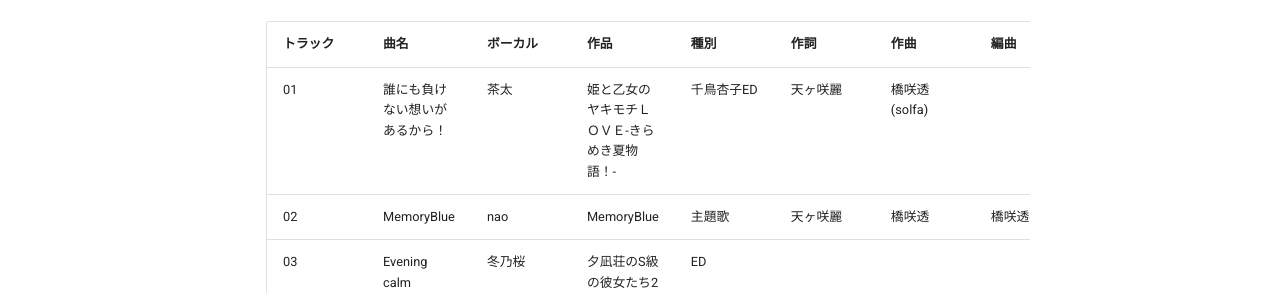
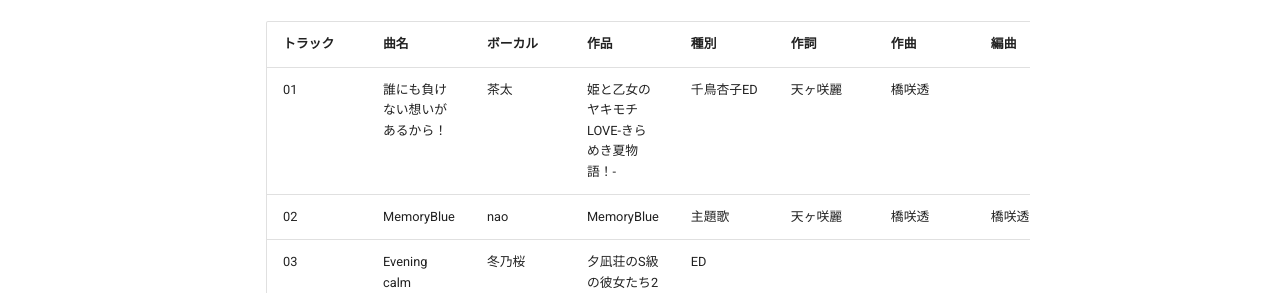
Before and after one commit to onihusube/ensonglog, an MkDocs documentation site: the page built from docs/2024/音源個別/chronicle ～blooming～.md, in a window 1280 px wide and 900 px high. Shown: the part 299-592 px from the top of the window. Built offline with MkDocs 1.6.1 and Material for MkDocs 9.7.7, drawn with Linux system fonts in a browser that asks for light colours; comment, search, counter and statistics services are not loaded.

Commit message:
修正と追記

```diff
--- a/docs/2024/音源個別/chronicle ～blooming～.md
+++ b/docs/2024/音源個別/chronicle ～blooming～.md
@@ -4,7 +4,7 @@
 
 | トラック | 曲名 | ボーカル | 作品 | 種別 | 作詞 | 作曲 | 編曲 | その他 | 年 |
 |---|---|---|---|---|---|---|---|---|---|
-| 01 | 誰にも負けない想いがあるから！ | 茶太 | 姫と乙女のヤキモチＬＯＶＥ-きらめき夏物語！- | 千鳥杏子ED | 天ヶ咲麗 | 橋咲透(solfa) |  |  | 2020 |
+| 01 | 誰にも負けない想いがあるから！ | 茶太 | 姫と乙女のヤキモチLOVE-きらめき夏物語！- | 千鳥杏子ED | 天ヶ咲麗 | 橋咲透 |  |  | 2020 |
 | 02 | MemoryBlue | nao | MemoryBlue | 主題歌 | 天ヶ咲麗 | 橋咲透 | 橋咲透 |  | 2023 |
 | 03 | Evening calm | 冬乃桜 | 夕凪荘のS級の彼女たち2 | ED |  |  |  |  | 2023 |
 | 04 | ソムニウム | 茶太 | pieces/渡り鳥のソムニウム | ED2 | 天ヶ咲麗 | 橋咲透 | 橋咲透 |  | 2019 |
```
Also changed, not shown: docs/2023/楽曲.md (+1 -0 lines), docs/2024/楽曲.md (+1 -1 lines).
